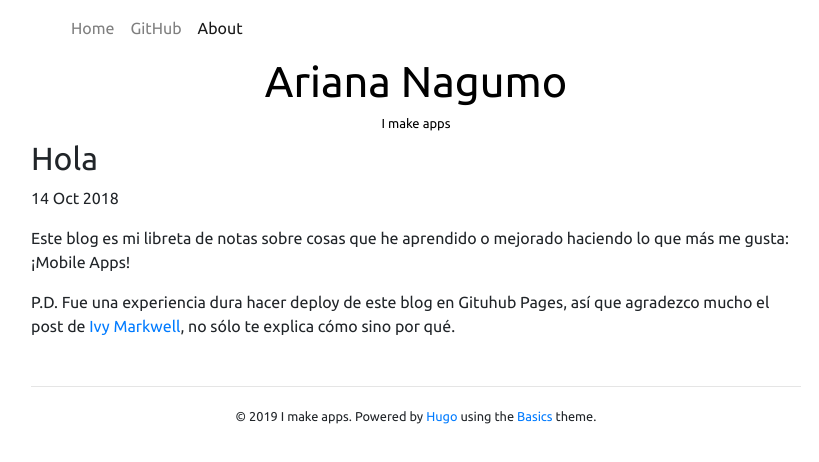
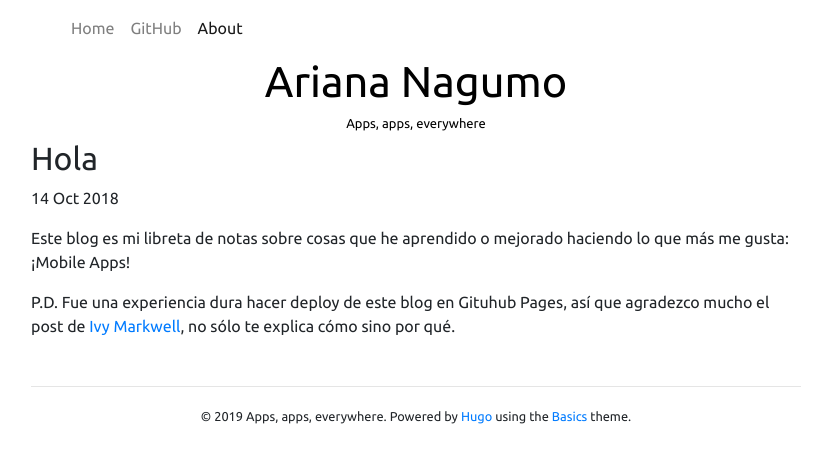
Before and after one commit to anagumo/anagumo.github.io, a plain HTML site: page about/index.html in a window 1280 px wide. Shown: the whole page, without its empty margins (224-1043 px from the left). Drawn offline with nearby package versions, Linux system fonts and the light colour scheme.

Commit message:
Blog description updated

```diff
--- a/about/index.html
+++ b/about/index.html
@@ -37,7 +37,7 @@
         <section id="page-title">
           <h1><a href="/">Ariana Nagumo</a></h1>
           <span id="author-name">
-            <h6><a href="/about/">I make apps</a></h6>
+            <h6><a href="/about/">Apps, apps, everywhere</a></h6>
           </span>
         </section>
 
@@ -58,7 +58,7 @@
       <footer>
         <hr>
         <small>
-          &copy; 2019 I make apps.
+          &copy; 2019 Apps, apps, everywhere.
           Powered by <a href="https://gohugo.io/" target="_blank">Hugo</a> using the <a href="https://github.com/arjunkrishnababu96/basics" target="_blank">Basics</a> theme.
         </small>
       </footer>
```
Also changed, not shown: categories/index.html (+2 -2 lines), index.html (+2 -2 lines), post/discipline/self/index.html (+2 -2 lines), post/index.html (+2 -2 lines), tags/index.html (+2 -2 lines).
